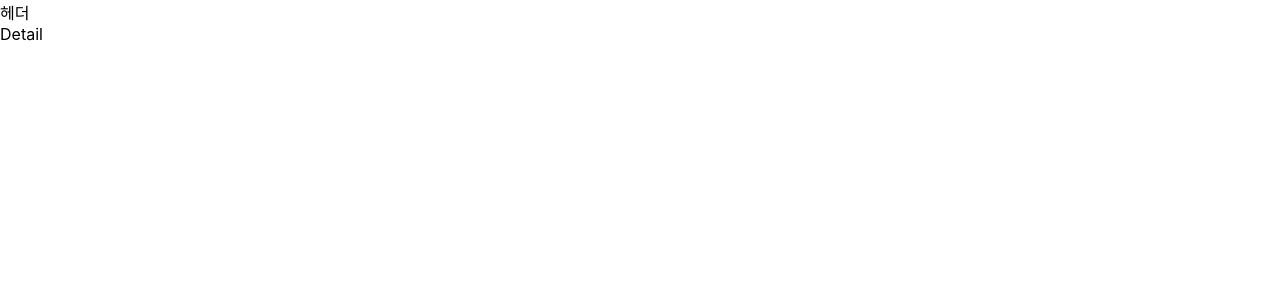
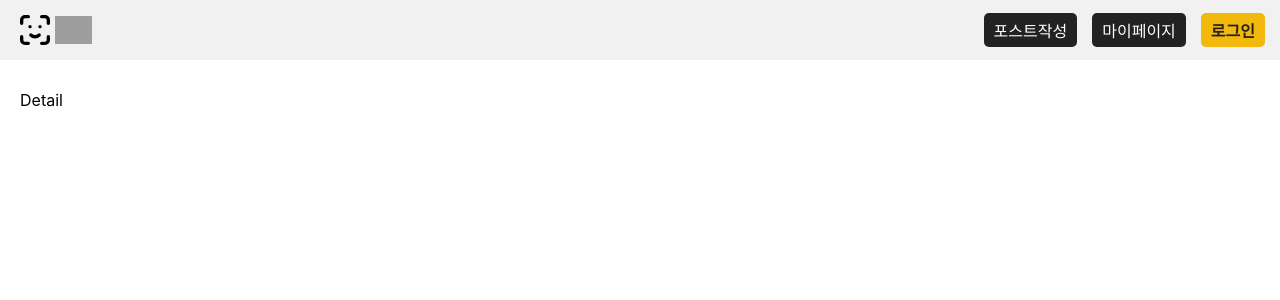
Before and after one commit to innovationMiniSeven/together_FE, a React (Create React App) app: page /post/1 in a window 1280 px wide. Shown: the top 300 px of the page. Built offline with nearby package versions, Linux system fonts and the light colour scheme; grey boxes are pictures that could not be loaded; a web font is replaced by a local one.

Commit message:
헤더 컴포넌트 구성 및 스타일링, 로고 이미지 추가
Co-authored-by: s-woon <s-woon@users.noreply.github.com>

```diff
--- /dev/null
+++ b/src/components/Header.js
@@ -0,0 +1,69 @@
+import React from 'react';
+import styled from 'styled-components';
+import { Link } from 'react-router-dom';
+import { TbFaceId } from 'react-icons/tb';
+
+const Header = () => {
+  return (
+    <HeaderComponent>
+      <Link to="/">
+        <TbFaceId />
+        <h1>
+          <img src="image/titlelogo.png" alt="헤이요 로고" />
+        </h1>
+      </Link>
+      <Navbar>
+        <Link to="/post">포스트작성</Link>
+        <Link to="/mypage">마이페이지</Link>
+        <Link to="/login">로그인</Link>
+      </Navbar>
+    </HeaderComponent>
+  );
+};
+
+export default Header;
+
+const HeaderComponent = styled.header`
+  position: fixed;
+  top: 0;
+  left: 0;
+  right: 0;
+  display: flex;
+  justify-content: space-between;
+  align-items: center;
+  height: 60px;
+  padding: 0 15px;
+  background: #f1f1f1;
+  a {
+    display: flex;
+    align-items: center;
+    svg {
+      font-size: 40px;
+    }
+    h1 {
+      font-family: 'LeferiPoint-BlackObliqueA';
+      padding-top: 2px;
+      font-size: 2.2em;
+      color: #222;
+      img {
+        height: 28px;
+      }
+    }
+  }
+`;
+
+const Navbar = styled.nav`
+  display: flex;
+  gap: 15px;
+  a {
+    padding: 5px 10px;
+    border-radius: 5px;
+    background: #222;
+    color: #fff;
+    &:last-child {
+      background: #f2b90c;
+      color: #222;
+      font-weight: 700;
+    }
+  }
+`;
--- a/src/components/Layout.js
+++ b/src/components/Layout.js
@@ -1,13 +1,19 @@
 import React from 'react';
 import { Outlet } from 'react-router-dom';
+import Header from './Header';
+import styled from 'styled-components';
 
 const Layout = () => {
   return (
-    <main>
-      <header>헤더</header>
+    <Main>
+      <Header />
       <Outlet />
-    </main>
+    </Main>
   );
 };
 
 export default Layout;
+
+const Main = styled.main`
+  padding: 90px 20px 40px;
+`;
```
Also changed, not shown: public/image/titlelogo.png (added).
